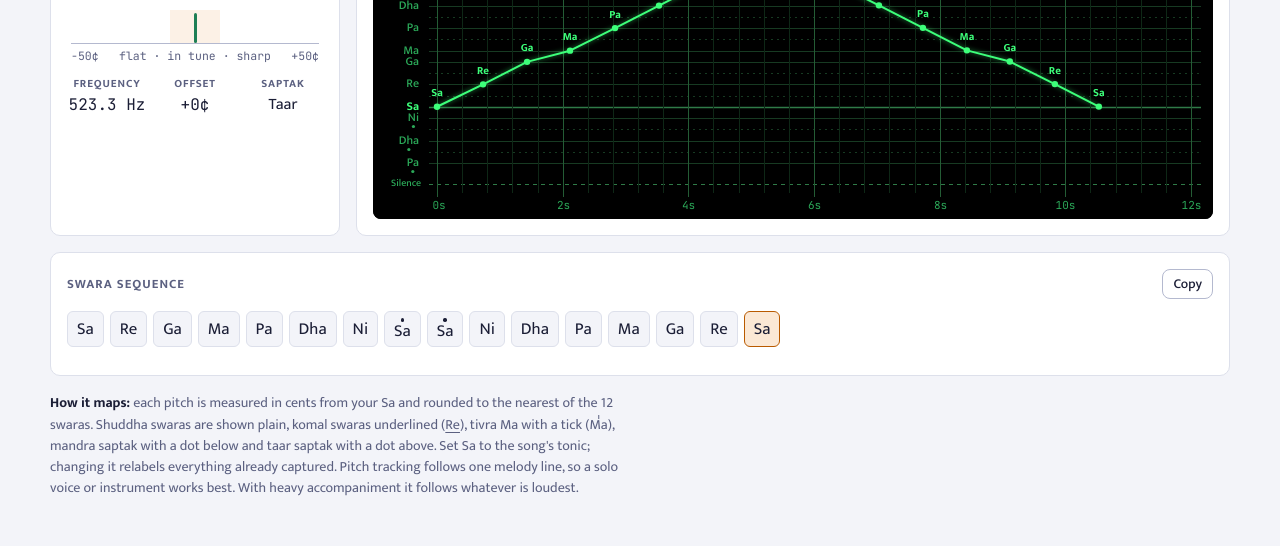
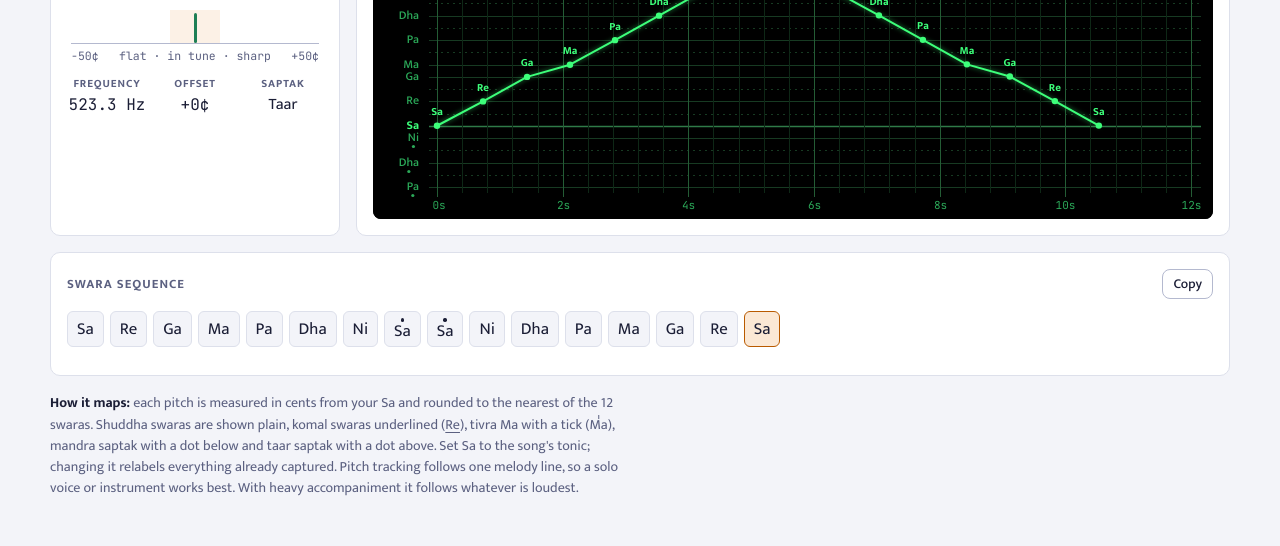
Before and after one commit to sanjaldivya/swaralens, a plain HTML site: page index.html in a window 1280 px wide. Shown: the part 593-1139 px from the top of the page. Drawn offline with Linux system fonts and the light colour scheme; a web font is replaced by a local one.

Commit message:
Remove the Silence line from the graph
Pauses no longer drop to a Silence baseline. Notes after a short pause
join directly; after a gap of 1 s or more the line starts again.

Co-Authored-By: Claude Opus 5.5 <noreply@anthropic.com>
Claude-Session: https://claude.ai/code/session_01HCFUiwgiaPhQXwU1J8db6n

```diff
--- a/index.html
+++ b/index.html
@@ -606,7 +606,7 @@ if (!(window.AudioContext || window.webkitAudioContext) || !window.Promise || !A
     var C = { ink: "#3DFF7A", muted: "#2BA858", line: "#173A22", strong: "#2F7A47", accent: "#3DFF7A", bg: "#000000" };
     g2.setTransform(dpr, 0, 0, dpr, 0, 0);
     g2.fillStyle = C.bg; g2.fillRect(0, 0, W, H);
-    var L = 56, R = 12, T = 14, B = 26, SIL = 30, lo = -500, hi = 1900;
+    var L = 56, R = 12, T = 14, B = 26, lo = -500, hi = 1900;
     // widen the range to fit every note heard (up to two octaves either side of Sa)
     var saM = saMidi();
     for (var ei = 0; ei < S.ev.length; ei++) {
@@ -615,7 +615,7 @@ if (!(window.AudioContext || window.webkitAudioContext) || !window.Promise || !A
       if (ec - 100 < lo) lo = Math.max(-2400, Math.floor((ec - 100) / 100) * 100);
       if (ec + 100 > hi) hi = Math.min(2400, Math.ceil((ec + 100) / 100) * 100);
     }
-    var PB = H - B - SIL, YB = H - B - 9;
+    var PB = H - B - 6;
     var y = function (c) { return T + (hi - c) / (hi - lo) * (PB - T); };
     var fontFam = S.script === "d" ? '"Tiro Devanagari Hindi", serif' : "Mukta, system-ui, sans-serif";
 
@@ -641,11 +641,6 @@ if (!(window.AudioContext || window.webkitAudioContext) || !window.Promise || !A
       }
     }
 
-    // silence baseline: the trace drops here whenever there is no pitch
-    g2.strokeStyle = "#2F7A47"; g2.lineWidth = 1; g2.setLineDash([4, 4]);
-    g2.beginPath(); g2.moveTo(L, Math.round(YB) + 0.5); g2.lineTo(W - R, Math.round(YB) + 0.5); g2.stroke(); g2.setLineDash([]);
-    g2.fillStyle = C.muted; g2.font = "500 10px Mukta, system-ui, sans-serif"; g2.textAlign = "right"; g2.textBaseline = "middle";
-    g2.fillText("Silence", L - 8, YB);
 
     var sm = saMidi();
     var pts = S.points, lastPt = pts.length ? pts[pts.length - 1].t : 0, tStart, tEnd;
@@ -657,7 +652,7 @@ if (!(window.AudioContext || window.webkitAudioContext) || !window.Promise || !A
     var span = tEnd - tStart;
     var PL = L + 8, PR = W - R - 10;
     var x = function (t) { return PL + (t - tStart) / span * (PR - PL); };
-    var yOf = function (pt) { return pt.m == null ? YB : Math.max(T, Math.min(PB, y((pt.m - sm) * 100))); };
+    var yOf = function (pt) { return pt.m == null ? PB : Math.max(T, Math.min(PB, y((pt.m - sm) * 100))); };
     var step = span <= 15 ? 2 : span <= 40 ? 5 : span <= 90 ? 10 : span <= 240 ? 30 : 60;
     var tl = function (v) { v = Math.round(v); return span > 60 || v >= 60 ? Math.floor(v / 60) + ":" + String(v % 60).padStart(2, "0") : v + "s"; };
 
@@ -674,25 +669,28 @@ if (!(window.AudioContext || window.webkitAudioContext) || !window.Promise || !A
     }
 
     g2.save(); g2.beginPath(); g2.rect(L, T - 6, W - L - R, H - B - T + 6); g2.clip();
-    // line graph: one point per held note, silence drops to the baseline
+    // line graph: one dot per held note; silences are not drawn
     var ev = S.ev, e0 = 0, e1 = ev.length;
     while (e0 < ev.length - 1 && ev[e0 + 1].t < tStart) e0++;
     while (e1 > 0 && ev[e1 - 1].t > tEnd && e1 - 1 > e0) e1--;
     if (e1 < ev.length) e1++;
     var pos = [];
-    for (var ei = e0; ei < e1; ei++) pos.push({ x: x(ev[ei].t), y: yOf(ev[ei]), e: ev[ei] });
+    // notes only: a pause joins the notes directly, a long gap breaks the line
+    var LONG_GAP = 1.0, silAt = null;
+    for (var ei = e0; ei < e1; ei++) {
+      var evi = ev[ei];
+      if (evi.m == null) { if (silAt == null) silAt = evi.t; continue; }
+      pos.push({ x: x(evi.t), y: yOf(evi), e: evi, fresh: silAt != null && evi.t - silAt >= LONG_GAP });
+      silAt = null;
+    }
     if (LIVE && S.cur && pts.length) {
       var cp = pts[pts.length - 1]; pos.push({ x: x(cp.t), y: yOf(S.cur), e: null, live: true });
     }
     g2.strokeStyle = C.accent; g2.lineWidth = 2; g2.lineJoin = "round"; g2.lineCap = "round";
     g2.shadowColor = "rgba(61,255,122,0.6)"; g2.shadowBlur = 5;
     g2.beginPath();
-    var LONG_GAP = 1.0, silAt = null;
     pos.forEach(function (q, qi) {
-      // after a long silence the next note starts a fresh line instead of rising from the baseline
-      var fresh = qi === 0 || (silAt != null && q.e && q.e.m != null && q.e.t - silAt >= LONG_GAP);
-      if (fresh) g2.moveTo(q.x, q.y); else g2.lineTo(q.x, q.y);
-      if (q.e && q.e.m == null) { if (silAt == null) silAt = q.e.t; } else silAt = null;
+      if (qi === 0 || q.fresh) g2.moveTo(q.x, q.y); else g2.lineTo(q.x, q.y);
     });
     g2.stroke(); g2.shadowBlur = 0;
     var lastLabelX = -1e9;
@@ -701,9 +699,6 @@ if (!(window.AudioContext || window.webkitAudioContext) || !window.Promise || !A
       if (q.live) {
         g2.shadowColor = "rgba(61,255,122,0.9)"; g2.shadowBlur = 12; g2.fillStyle = "#B8FFD0";
         g2.beginPath(); g2.arc(q.x, q.y, 4, 0, Math.PI * 2); g2.fill(); g2.shadowBlur = 0; return;
-      }
-      if (q.e.m == null) {
-        g2.fillStyle = C.muted; g2.beginPath(); g2.arc(q.x, q.y, 2.5, 0, Math.PI * 2); g2.fill(); return;
       }
       g2.fillStyle = C.accent;
       g2.beginPath(); g2.arc(q.x, q.y, 3.2, 0, Math.PI * 2); g2.fill();
--- a/sw.js
+++ b/sw.js
@@ -1,4 +1,4 @@
-const CACHE = "swara-lens-v12";
+const CACHE = "swara-lens-v13";
 const FILES = ["./", "index.html", "manifest.webmanifest", "icon-180.png", "icon-192.png", "icon-512.png"];
 self.addEventListener("install", e => { e.waitUntil(caches.open(CACHE).then(c => c.addAll(FILES)).then(() => self.skipWaiting())); });
 self.addEventListener("activate", e => {
```
Also changed, not shown: 1 other file.
